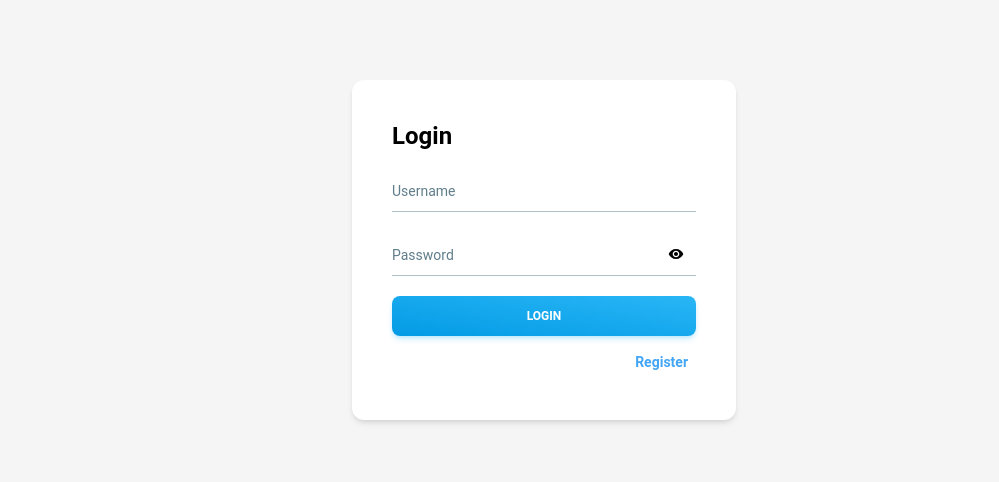
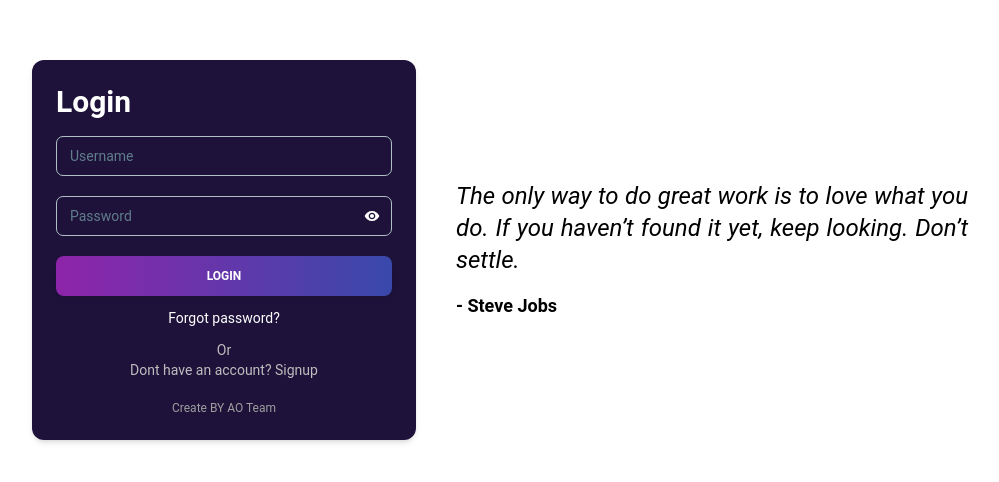
Before and after one commit to AbuDzarAlGhifari/fe_joblist, a Next.js app: page / in a window 1280 px wide. Shown: the part 150-632 px from the top of the page, without its empty margins (96-1095 px from the left). Built offline with nearby package versions, Linux system fonts and the light colour scheme.

Commit message:
update: style login

```diff
--- a/src/app/(auth)/page.jsx
+++ b/src/app/(auth)/page.jsx
@@ -5,8 +5,7 @@ import axios from 'axios';
 import { useRouter } from 'next/navigation';
 import * as yup from 'yup';
 import config from '@/config';
-import { Input } from '@material-tailwind/react';
-import { Button } from '@material-tailwind/react';
+import { Input, Button } from '@material-tailwind/react';
 import { MdErrorOutline, MdVisibility, MdVisibilityOff } from 'react-icons/md';
 
 const Login = () => {
@@ -60,18 +59,20 @@ const Login = () => {
   };
 
   return (
-    <div className="flex items-center justify-center min-h-screen bg-gray-100">
-      <section className="p-10 bg-white shadow-md rounded-xl sm:w-96">
-        <h2 className="mb-4 text-2xl font-semibold">Login</h2>
+    <div className="flex items-center justify-center min-h-screen ">
+      <div className="flex w-full max-w-5xl gap-10 mx-auto">
+        {/* Login Form */}
+        <section className="p-6 bg-[#1e123b] text-white shadow-md rounded-xl w-full max-w-md lg:w-96">
+          <h2 className="mb-4 text-2xl font-semibold lg:text-3xl">Login</h2>
           <form onSubmit={handleSubmit}>
             <div className="mb-5">
               <Input
-              variant="standard"
                 label="Username"
                 placeholder="username"
                 value={username}
                 error={!!errors.username}
                 fullWidth
+                className="text-yellow-100 placeholder-gray-400 border-white "
                 onChange={(e) => setUsername(e.target.value)}
               />
               {errors.username && (
@@ -83,13 +84,13 @@ const Login = () => {
             </div>
             <div className="relative mb-5">
               <Input
-              variant="standard"
                 label="Password"
                 placeholder="password"
                 type={showPassword ? 'text' : 'password'}
                 value={password}
                 error={!!errors.password}
                 fullWidth
+                className="text-white placeholder-gray-400 border-white"
                 onChange={(e) => setPassword(e.target.value)}
               />
               <div
@@ -109,23 +110,43 @@ const Login = () => {
             <Button
               variant="gradient"
               size="md"
-            color="light-blue"
               type="submit"
               fullWidth
               loading={loading}
               disabled={loading}
-            className="text-center"
+              className="text-center text-white bg-gradient-to-r from-purple-600 to-indigo-600 hover:bg-gradient-to-r hover:from-purple-700 hover:to-indigo-700"
             >
               {loading ? 'Logging in...' : 'Login'}
             </Button>
-          <h1
-            className="w-full p-2 mt-2 text-sm font-semibold text-blue-400 cursor-pointer text-end hover:text-blue-500"
-            onClick={handleRegister}
-          >
-            Register
-          </h1>
+
+            <div className="mt-3 text-sm text-center">
+              <a href="#" className="">
+                Forgot password?
+              </a>
+            </div>
+            <div className="mt-3 text-sm text-center text-gray-400">
+              <p>Or</p>
+              <a onClick={handleRegister} className="">
+                Dont have an account? Signup
+              </a>
+            </div>
+            <p className="mt-5 text-xs text-center text-gray-500">
+              Create BY AO Team
+            </p>
           </form>
         </section>
+
+        {/* Quote Section */}
+        <div className="items-center justify-center hidden w-1/2 md:flex">
+          <div className="text-justify">
+            <p className="text-xl italic lg:text-2xl">
+              The only way to do great work is to love what you do. If you
+              haven’t found it yet, keep looking. Don’t settle.
+            </p>
+            <p className="mt-4 text-lg font-bold">- Steve Jobs</p>
+          </div>
+        </div>
+      </div>
     </div>
   );
 };
```
Lines whose indentation alone changed are shown as unchanged.
